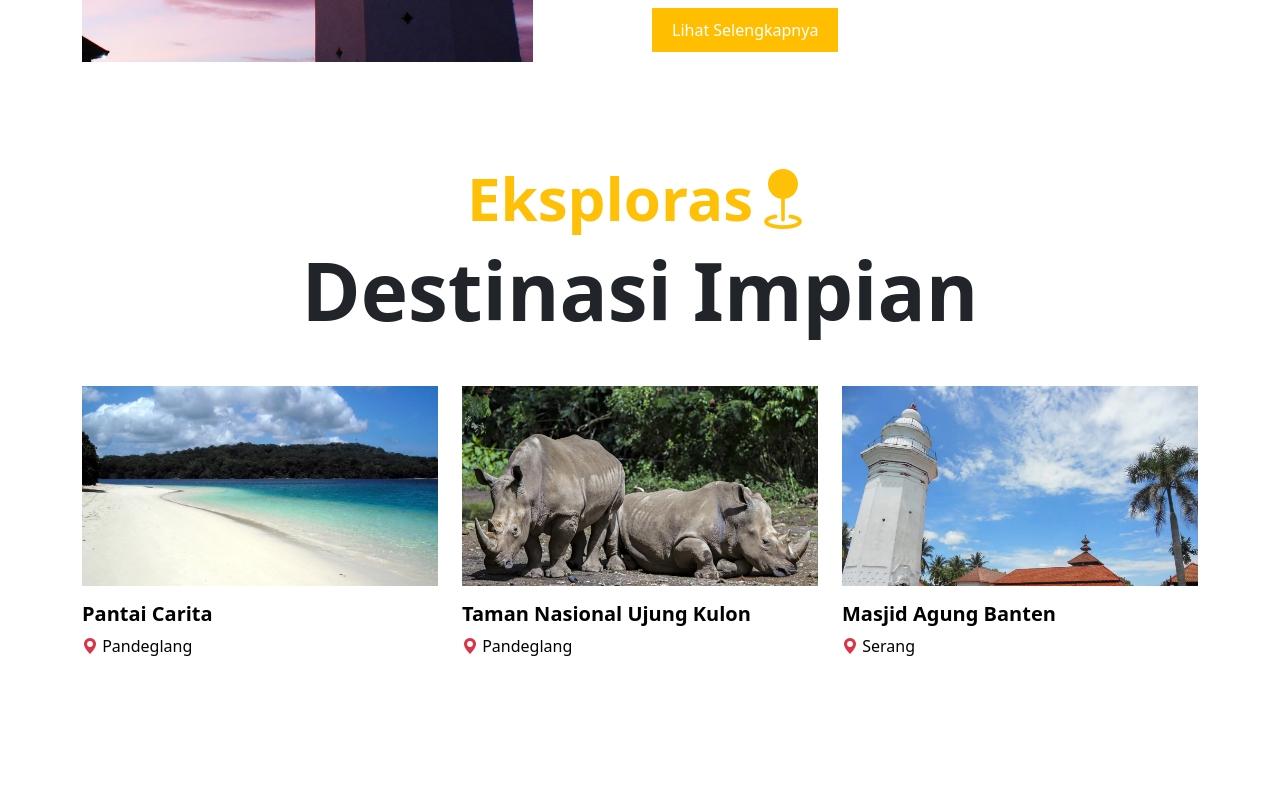
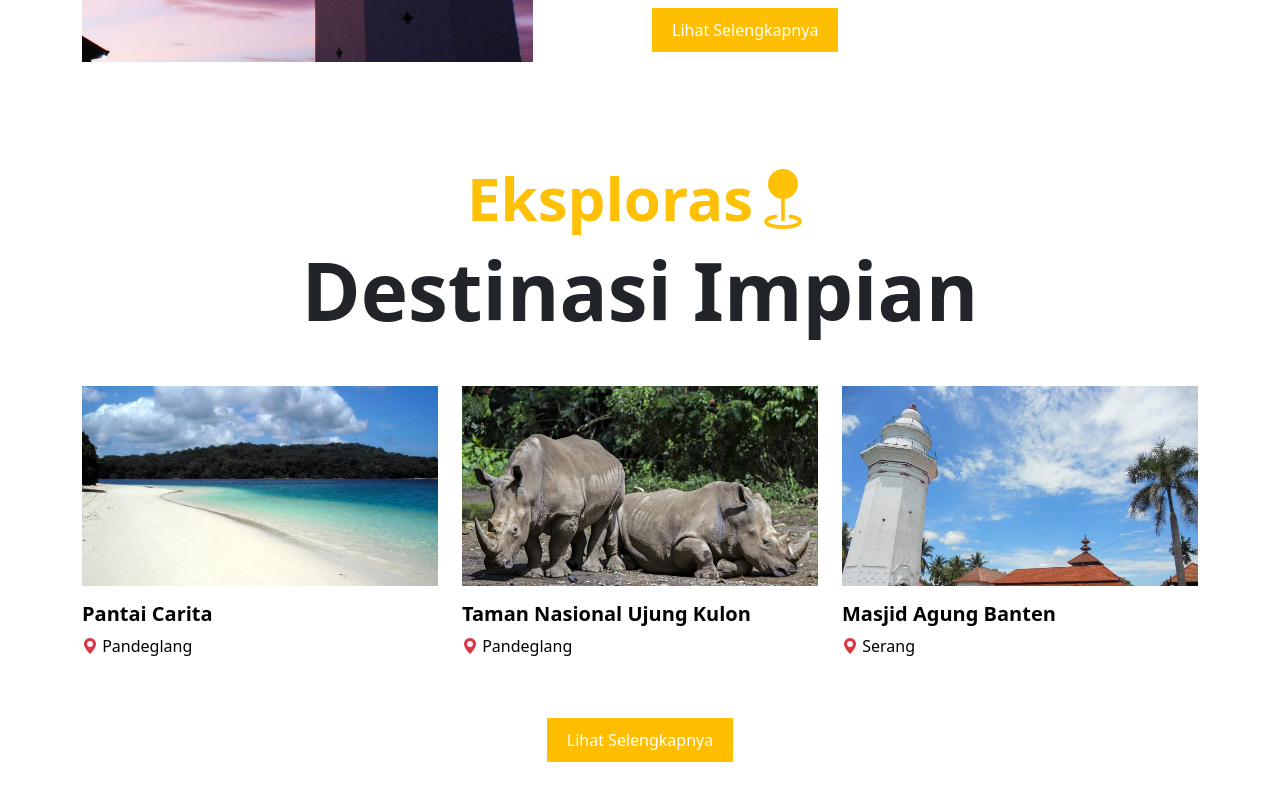
Before and after one commit to Yusufparker/wisata-banten, a React (Vite) app: page / in a window 1280 px wide. Shown: the part 1824-2624 px from the top of the page. Before the commit the page ends 2570 px from the top, so only its background shows below. Built offline with nearby package versions, Linux system fonts and the light colour scheme.

Commit message:
update destination section

```diff
--- a/src/App.css
+++ b/src/App.css
@@ -82,6 +82,7 @@ nav .humberger button:hover{
 
 .home .hero{
   height: 100vh;
+  background-color: #000000;
 }
 
 .text-shadow{
@@ -220,7 +221,7 @@ nav .humberger button:hover{
   overflow: hidden;
 }
 
-.about a{
+.about a, .home .destinasi .more{
   color: white;
   background-color: rgb(255, 191, 0);
   display: inline-block;
@@ -228,10 +229,11 @@ nav .humberger button:hover{
   margin-top: 20px;
 }
 
-.about a:hover{
+.about a:hover, .home .destinasi .more:hover{
   background-color: rgb(255, 123, 0);
   transition: all .4s;
 }
+
 
 
 
--- a/src/Pages/Home.jsx
+++ b/src/Pages/Home.jsx
@@ -102,21 +102,24 @@ const Home = () => {
 
         <div className="destinasi  mb-5">
             <div className="container">
-                <h2 className="fw-bold text-center text-warning" style={{fontSize:"60px"}} >Eksploras<i class="bi bi-geo-fill"></i></h2>
+                <h2 className="fw-bold text-center text-warning" style={{fontSize:"60px"}} >Eksploras<i className="bi bi-geo-fill"></i></h2>
                 <h1 className="fw-bold text-center mb-5" style={{fontSize:"80px"}}>Destinasi Impian</h1>
                 <div className="row">
                     {
                         tours.slice(0, 3).map(tour => (
-                            <Link className="col-md-4 card-destinasi mb-4 text-black" data-aos="zoom-in-up">
+                            <Link to={`/destinasi/${tour.id}`} className="col-md-4 card-destinasi mb-4 text-black" data-aos="zoom-in-up" key={tour.id}>
                                 <div className="image text-center">
                                     <img src={tour.image} alt="" className="w-100" />
                                 </div>
                                 <h5 className="mt-3 fw-bold">{tour.name}</h5>
-                                <p className="fs-13"><i class="bi bi-geo-alt-fill text-danger"></i> {tour.location}</p>
+                                <p className="fs-13"><i className="bi bi-geo-alt-fill text-danger"></i> {tour.location}</p>
 
                             </Link>
                         ))
                     }
+                </div>
+                <div className="text-center">
+                    <Link to='/destinasi' className="more">Lihat Selengkapnya</Link>
                 </div>
             </div>
         </div>
```
